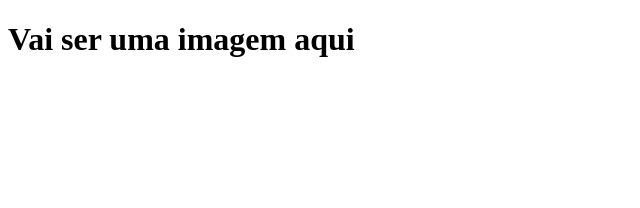
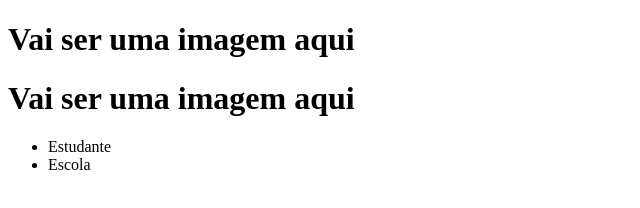
Before and after one commit to CeciiMah/projeto01.2024, a plain HTML site: page index.html in a window 1280 px wide. Shown: the whole page, without its empty margins (0-640 px from the left). Drawn offline with Linux system fonts and the light colour scheme.

Commit message:
Add files via upload

```diff
--- a/index.html
+++ b/index.html
@@ -10,6 +10,12 @@
 </head>
 <body>
     <h1>Vai ser uma imagem aqui</h1>
-
+    <header>
+        <h1>Vai ser uma imagem aqui</h1>
+        <ul>
+        <li>Estudante</li>
+        <li>Escola</li>
+        </ul>
+        </header>
 </body>
 </html>
```
Also changed, not shown: style.css (+0 -7 lines).
